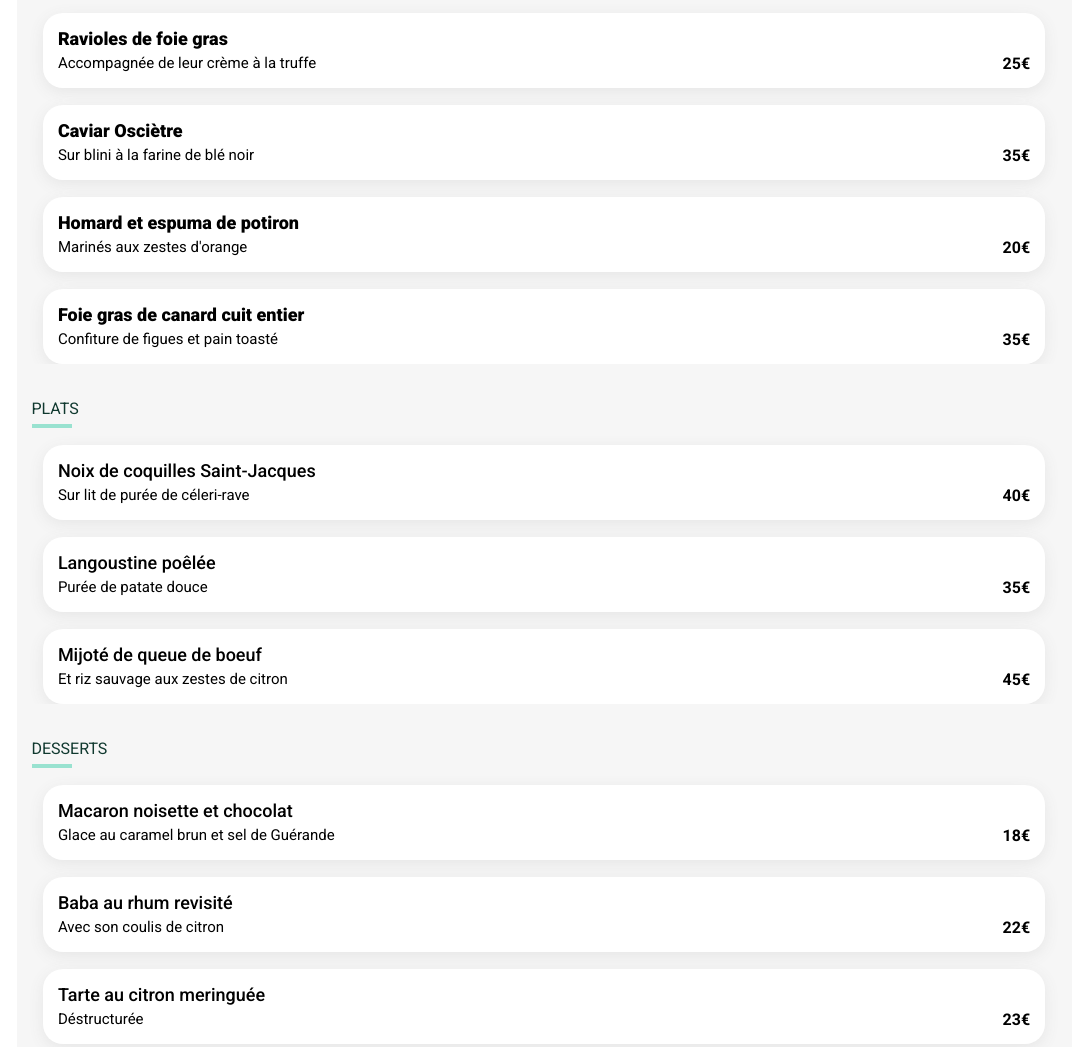
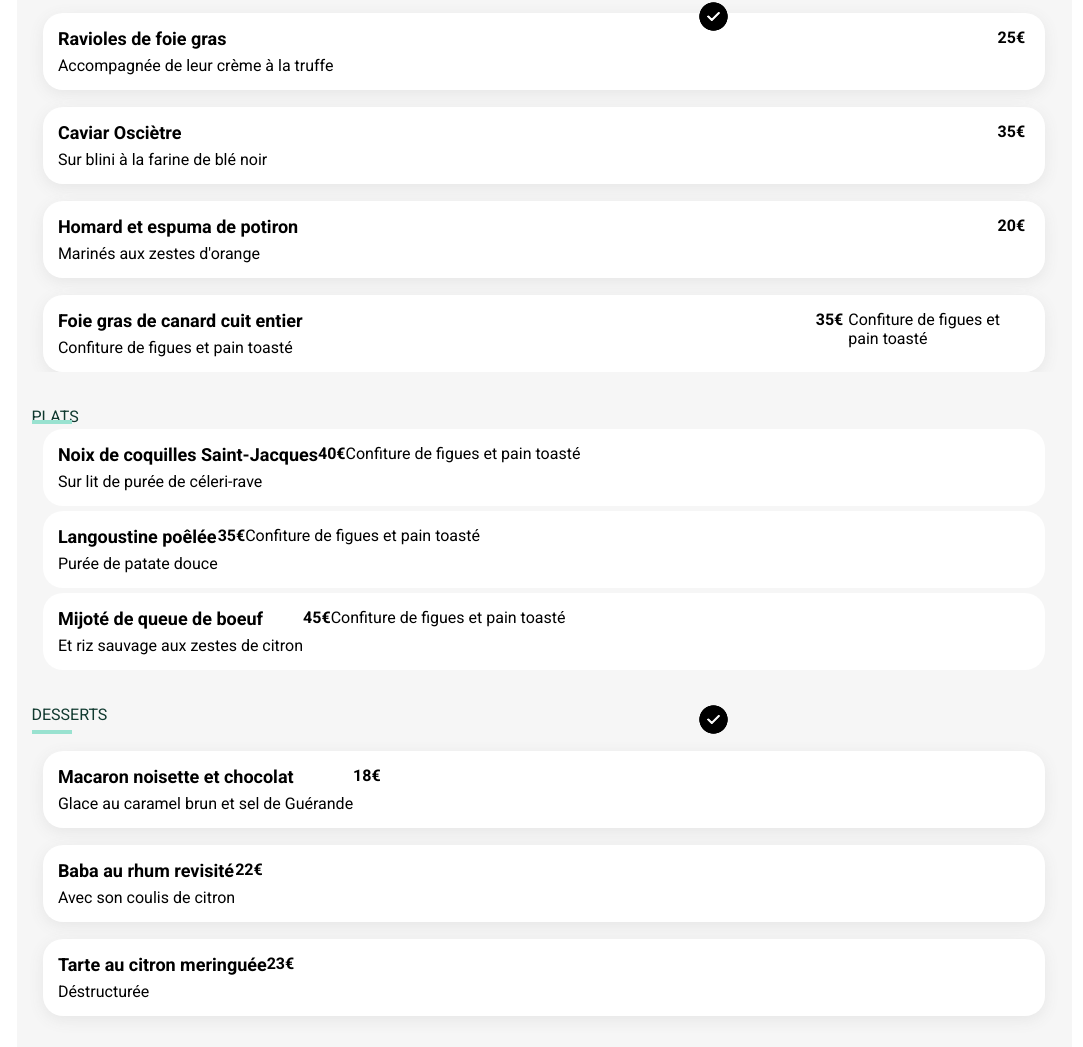
Before and after one commit to Thierry-E/OC-P4-OhMyFood, a website: page restaurants/menu2.html in a window 1280 px wide. Shown: the part 628-1675 px from the top of the page, without its empty margins (176-1259 px from the left). Drawn offline with Linux system fonts and the light colour scheme; a web font is replaced by a local one.

Commit message:
Refonte HTML pour faire l'animation check

```diff
--- a/restaurants/menu2.html
+++ b/restaurants/menu2.html
@@ -36,42 +36,52 @@
             <div class="underline"></div>
             <div class="entrees-cards">
                <div class="menu-title">
-                  <p>Ravioles de foie gras</p>
+                  <h3>Ravioles de foie gras</h3>
+                  <p>Accompagnée de leur crème à la truffe</p>
                </div>
-               <div class="menu-subtitle">
-                  <p>Accompagnée de leur crème à la truffe</p>
-                  <span class="euro">25€</span>
+               <div class="euro">
+                  <p>25€</p>
+               </div>
+               <div class="validate">
+                  <i class="fa-solid fa-circle-check"></i>
                </div>
             </div>
 
             <div class="entrees-cards">
                <div class="menu-title">
-                  <p>Caviar Osciètre</p>
+                  <h3>Caviar Osciètre</h3>
+                  <p>Sur blini à la farine de blé noir</p>
                </div>
-               <div class="menu-subtitle">
-                  <p>Sur blini à la farine de blé noir</p>
-                  <span class="euro">35€</span>
+               <div class="euro">
+                  <p>35€</p>
+               </div>
+               <div class="validate">
+                  <i class="fa-solid fa-circle-check"></i>
                </div>
             </div>
 
             <div class="entrees-cards">
                <div class="menu-title">
-                  <p>Homard et espuma de potiron</p>
+                  <h3>Homard et espuma de potiron</h3>
+                  <p>Marinés aux zestes d'orange</p>
                </div>
-               <div class="menu-subtitle">
-                  <p>Marinés aux zestes d'orange</p>
-                  <span class="euro">20€</span>
+               <div class="euro">
+                  <p>20€</p>
+               </div>
+               <div class="validate">
+                  <i class="fa-solid fa-circle-check"></i>
                </div>
             </div>
 
             <div class="entrees-cards">
                <div class="menu-title">
-                  <p>Foie gras de canard cuit entier</p>
+                  <h3>Foie gras de canard cuit entier</h3>
+                  <p>Confiture de figues et pain toasté</p>
                </div>
-               <div class="menu-subtitle">
-                  <p>Confiture de figues et pain toasté</p>
-                  <span class="euro">35€</span>
+               <div class="euro">
+                  <p>35€</p>
                </div>
+               <p>Confiture de figues et pain toasté</p>
             </div>
          </div>
 
@@ -80,32 +90,35 @@
             <div class="underline"></div>
             <div class="plats-cards">
                <div class="plats-title">
-                  <p>Noix de coquilles Saint-Jacques</p>
+                  <h3>Noix de coquilles Saint-Jacques</h3>
+                  <p>Sur lit de purée de céleri-rave</p>
                </div>
-               <div class="plats-subtitle">
-                  <p>Sur lit de purée de céleri-rave</p>
-                  <span class="euro">40€</span>
+               <div class="euro">
+                  <p>40€</p>
                </div>
+               <p>Confiture de figues et pain toasté</p>
             </div>
 
             <div class="plats-cards">
                <div class="plats-title">
-                  <p>Langoustine poêlée</p>
+                  <h3>Langoustine poêlée</h3>
+                  <p>Purée de patate douce</p>
                </div>
-               <div class="plats-subtitle">
-                  <p>Purée de patate douce</p>
-                  <span class="euro">35€</span>
+               <div class="euro">
+                  <p>35€</p>
                </div>
+               <p>Confiture de figues et pain toasté</p>
             </div>
 
             <div class="plats-cards">
                <div class="plats-title">
-                  <p>Mijoté de queue de boeuf</p>
+                  <h3>Mijoté de queue de boeuf</h3>
+                  <p>Et riz sauvage aux zestes de citron</p>
                </div>
-               <div class="plats-subtitle">
-                  <p>Et riz sauvage aux zestes de citron</p>
-                  <span class="euro">45€</span>
+               <div class="euro">
+                  <p>45€</p>
                </div>
+               <p>Confiture de figues et pain toasté</p>
             </div>
          </div>
 
@@ -114,31 +127,40 @@
             <div class="underline"></div>
             <div class="desserts-cards">
                <div class="desserts-title">
-                  <p>Macaron noisette et chocolat</p>
+                  <h3>Macaron noisette et chocolat</h3>
+                  <p>Glace au caramel brun et sel de Guérande</p>
                </div>
-               <div class="desserts-subtitle">
-                  <p>Glace au caramel brun et sel de Guérande</p>
-                  <span class="euro">18€</span>
+               <div class="euro">
+                  <p>18€</p>
+               </div>
+               <div class="validate">
+                  <i class="fa-solid fa-circle-check"></i>
                </div>
             </div>
 
             <div class="desserts-cards">
                <div class="desserts-title">
-                  <p>Baba au rhum revisité</p>
+                  <h3>Baba au rhum revisité</h3>
+                  <p>Avec son coulis de citron</p>
                </div>
-               <div class="desserts-subtitle">
-                  <p>Avec son coulis de citron</p>
-                  <span class="euro">22€</span>
+               <div class="euro">
+                  <p>22€</p>
+               </div>
+               <div class="validate">
+                  <i class="fa-solid fa-circle-check"></i>
                </div>
             </div>
 
             <div class="desserts-cards">
                <div class="desserts-title">
-                  <p>Tarte au citron meringuée</p>
+                  <h3>Tarte au citron meringuée</h3>
+                  <p>Déstructurée</p>
                </div>
-               <div class="desserts-subtitle">
-                  <p>Déstructurée</p>
-                  <span class="euro">23€</span>
+               <div class="euro">
+                  <p>23€</span>
+               </div>
+               <div class="validate">
+                  <i class="fa-solid fa-circle-check"></i>
                </div>
             </div>
          </div>
--- a/sass/base/_bases.scss
+++ b/sass/base/_bases.scss
@@ -50,8 +50,14 @@ h4 {
   margin-left: 20px;
 }
 
+p {
+  @include text-font;
+  font-size: 1rem;
+}
+
 .euro {
   @include text-font;
   font-size: 1rem;
-  font-weight: 700;
+  font-weight: 600;
+  // margin: 30px 5px 0 0;
 }
--- a/sass/components/_animation-menu.scss
+++ b/sass/components/_animation-menu.scss
@@ -9,8 +9,8 @@
 /*Les entrées*/
 .entrees {
   opacity: 0;
-  transform: translateY(-30px);
-  animation: entries 1 1s ease-out forwards;
+  transform: translateY(-60px);
+  animation: entries 1s ease-out forwards;
 }
 
 @keyframes entries {
@@ -23,8 +23,8 @@
 // /*Les plats*/
 .plats {
   opacity: 0;
-  transform: translateY(-30px);
-  animation: dishes 1 1s 0.5s ease-out forwards;
+  transform: translateY(-60px);
+  animation: dishes 2s ease-out forwards;
 }
 
 @keyframes dishes {
@@ -37,8 +37,8 @@
 //   /*Les desserts*/
 .desserts {
   opacity: 0;
-  transform: translateY(-30px);
-  animation: desserts 1 1s 1s ease-out forwards;
+  transform: translateY(-60px);
+  animation: desserts 3s ease-out forwards;
 }
 
 @keyframes desserts {
--- a/sass/pages/_menu1.scss
+++ b/sass/pages/_menu1.scss
@@ -82,28 +82,17 @@
       background-color: $text-white;
       border-radius: 20px;
       display: flex;
-      flex-direction: column;
       gap: 5px;
       @include menu-shadow;
       padding: 15px;
       margin: 0 auto;
       margin-top: 5px;
 
-      .menu-title p {
+      .menu-title h3 {
+        margin: 0 0 7px 0;
+        color: $text-black;
         @include text-font;
-        font-size: 1.125rem;
-        font-weight: 900;
-      }
-
-      .menu-subtitle {
-        display: flex;
-        justify-content: space-between;
-      }
-
-      .menu-subtitle p {
-        @include text-font;
-        font-size: 0.938rem;
-        font-weight: 300;
+        font-weight: 600;
       }
     }
   }
@@ -113,7 +102,6 @@
     display: flex;
     flex-direction: column;
     align-items: flex-start;
-    gap: 12px;
     padding-top: 35px;
     background-color: $light-grey2;
 
@@ -126,28 +114,15 @@
       background-color: $text-white;
       border-radius: 20px;
       display: flex;
-      flex-direction: column;
-      gap: 5px;
-      @include menu-shadow;
       padding: 15px;
       margin: 0 auto;
       margin-top: 5px;
 
-      .plats-title p {
+      .plats-title h3 {
+        margin: 0 0 7px 0;
+        color: $text-black;
         @include text-font;
-        font-size: 1.125rem;
-        font-weight: 500;
-      }
-
-      .plats-subtitle {
-        display: flex;
-        justify-content: space-between;
-      }
-
-      .plats-subtitle p {
-        @include text-font;
-        font-size: 0.938rem;
-        font-weight: 300;
+        font-weight: 600;
       }
     }
   }
@@ -171,28 +146,16 @@
       background-color: $text-white;
       border-radius: 20px;
       display: flex;
-      flex-direction: column;
-      gap: 5px;
       @include menu-shadow;
       padding: 15px;
       margin: 0 auto;
       margin-top: 5px;
 
-      .desserts-title p {
+      .desserts-title h3 {
+        margin: 0 0 7px 0;
+        color: $text-black;
         @include text-font;
-        font-size: 1.125rem;
-        font-weight: 500;
-      }
-
-      .desserts-subtitle {
-        display: flex;
-        justify-content: space-between;
-      }
-
-      .desserts-subtitle p {
-        @include text-font;
-        font-size: 0.938rem;
-        font-weight: 300;
+        font-weight: 600;
       }
     }
   }
```
Also changed, not shown: restaurants/menu1.html (+64 -36 lines), assets/css/style.css, 1 other file.
